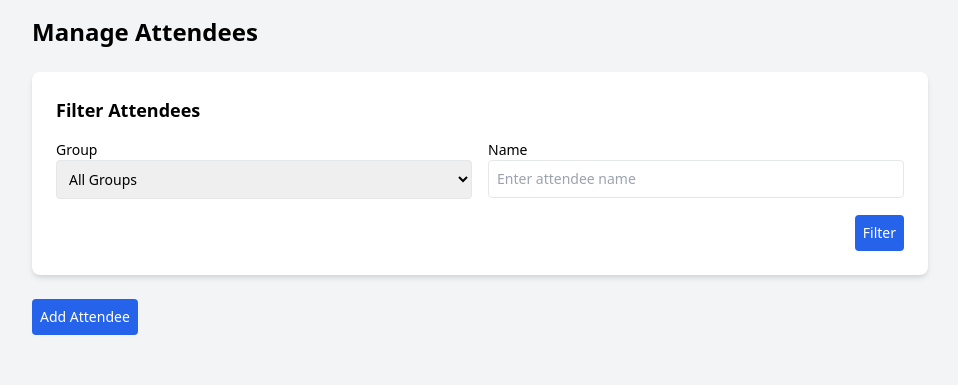
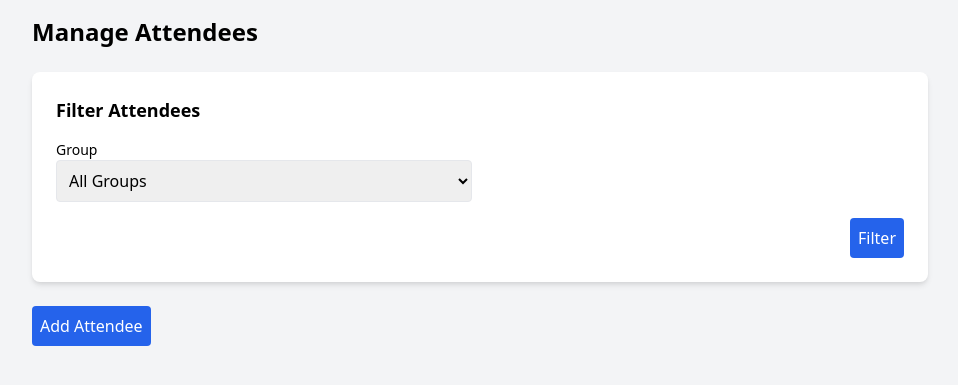
Before and after one commit to lebright85/rwc, a Flask app: page /manage_attendees in a window 1280 px wide. Shown: the part 60-445 px from the top of the page, without its empty margins (160-1118 px from the left). Run offline with Flask 3, Linux system fonts and the light colour scheme; the visitor is signed in with stand-in values (Sample User, id 1); data that the repository does not hold is empty; some libraries are stand-ins or nearby versions.

Commit message:
Update manage_attendees.html

```diff
--- a/templates/manage_attendees.html
+++ b/templates/manage_attendees.html
@@ -6,60 +6,60 @@
     <!-- Filter Form -->
     <div class="bg-white p-6 rounded-lg shadow-md mb-6">
         <h2 class="text-lg font-bold mb-4">Filter Attendees</h2>
-        <form method="GET" id="filterAttendeesForm">
+        <form method="GET">
             <div class="grid grid-cols-1 md:grid-cols-2 gap-4">
                 <div>
                     <label class="block text-sm font-medium">Group</label>
-                    <select name="group_filter" class="w-full border rounded p-2 text-sm">
+                    <select name="group_filter" class="w-full border rounded p-2">
                         <option value="all" {% if group_filter == 'all' %}selected{% endif %}>All Groups</option>
                         {% for group in groups %}
-                        <option value="{{ group }}" {% if group_filter == group %}selected{% endif %}>{{ group }}</option>
+                        <option value="{{ group[1] }}" {% if group_filter == group[1] %}selected{% endif %}>{{ group[1] }}</option>
                         {% endfor %}
                     </select>
                 </div>
-                <div>
-                    <label class="block text-sm font-medium">Name</label>
-                    <input type="text" name="name_filter" value="{{ name_filter }}" class="w-full border rounded p-2 text-sm" placeholder="Enter attendee name">
-                </div>
             </div>
             <div class="mt-4 flex justify-end">
-                <button type="submit" class="bg-blue-600 text-white p-2 rounded text-sm">Filter</button>
+                <button type="submit" class="bg-blue-600 text-white p-2 rounded">Filter</button>
             </div>
         </form>
     </div>
 
     <!-- Add Attendee Modal -->
     <div class="mb-6">
-        <button onclick="openModal('addAttendeeModal')" class="bg-blue-600 text-white p-2 rounded text-sm">Add Attendee</button>
+        <button onclick="openModal('addAttendeeModal')" class="bg-blue-600 text-white p-2 rounded">Add Attendee</button>
     </div>
     <div id="addAttendeeModal" class="fixed inset-0 bg-gray-600 bg-opacity-50 flex items-center justify-center hidden">
-        <div class="bg-white p-2 rounded-lg shadow-md w-full max-w-md max-h-[60vh] overflow-y-auto">
-            <h2 class="text-base font-bold mb-1">Add Attendee</h2>
-            <form method="POST" id="addAttendeeForm">
+        <div class="bg-white p-6 rounded-lg shadow-md w-full max-w-md">
+            <h2 class="text-lg font-bold mb-4">Add Attendee</h2>
+            <form method="POST">
                 <input type="hidden" name="action" value="add">
-                <div class="mb-1">
-                    <label class="block text-xs font-medium">Full Name</label>
-                    <input type="text" name="full_name" class="w-full border rounded p-1 text-xs" required>
+                <div class="mb-4">
+                    <label class="block text-sm font-medium">Full Name</label>
+                    <input type="text" name="full_name" class="w-full border rounded p-2" required>
                 </div>
-                <div class="mb-1">
-                    <label class="block text-xs font-medium">Attendee ID</label>
-                    <input type="text" name="attendee_id" class="w-full border rounded p-1 text-xs" required>
+                <div class="mb-4">
+                    <label class="block text-sm font-medium">Attendee ID</label>
+                    <input type="text" name="attendee_id" class="w-full border rounded p-2" required>
                 </div>
-                <div class="mb-1">
-                    <label class="block text-xs font-medium">Group</label>
-                    <input type="text" name="group" class="w-full border rounded p-1 text-xs">
+                <div class="mb-4">
+                    <label class="block text-sm font-medium">Groups</label>
+                    <select name="group_ids" multiple class="w-full border rounded p-2">
+                        {% for group in groups %}
+                        <option value="{{ group[0] }}">{{ group[1] }}</option>
+                        {% endfor %}
+                    </select>
                 </div>
-                <div class="mb-1">
-                    <label class="block text-xs font-medium">Group Details</label>
-                    <input type="text" name="group_details" class="w-full border rounded p-1 text-xs">
+                <div class="mb-4">
+                    <label class="block text-sm font-medium">Group Details</label>
+                    <input type="text" name="group_details" class="w-full border rounded p-2">
                 </div>
-                <div class="mb-1">
-                    <label class="block text-xs font-medium">Notes</label>
-                    <textarea name="notes" class="w-full border rounded p-1 text-xs h-16"></textarea>
+                <div class="mb-4">
+                    <label class="block text-sm font-medium">Notes</label>
+                    <textarea name="notes" class="w-full border rounded p-2"></textarea>
                 </div>
-                <div class="sticky bottom-0 bg-white pt-1 flex justify-end">
-                    <button type="button" onclick="closeModal('addAttendeeModal')" class="mr-2 bg-gray-300 p-1 rounded text-xs">Cancel</button>
-                    <button type="submit" form="addAttendeeForm" class="bg-blue-600 text-white p-1 rounded text-xs">Add</button>
+                <div class="flex justify-end">
+                    <button type="button" onclick="closeModal('addAttendeeModal')" class="mr-2 bg-gray-300 p-2 rounded">Cancel</button>
+                    <button type="submit" class="bg-blue-600 text-white p-2 rounded">Add</button>
                 </div>
             </form>
         </div>
@@ -69,53 +69,57 @@
     {% for attendee in attendees %}
     <div class="border-b py-4 last:border-b-0">
         <h3 class="text-md font-bold">
-            <a href="{{ url_for('attendee_profile', attendee_id=attendee[0]) }}" class="text-blue-600 hover:underline">{{ attendee[1] }}</a> ({{ attendee[2] }})
+            Attendee: {{ attendee[1] }} ({{ attendee[2] }})
         </h3>
-        <p>Group: {{ attendee[3] or 'N/A' }}</p>
-        <p>Group Details: {{ attendee[4] or 'N/A' }}</p>
-        <p>Notes: {{ attendee[5] or 'N/A' }}</p>
+        <p>Groups: {{ attendee_groups[attendee[0]]|map(attribute='1')|join(', ') or 'N/A' }}</p>
+        <p>Group Details: {{ attendee[3] or 'N/A' }}</p>
+        <p>Notes: {{ attendee[4] or 'N/A' }}</p>
         <div class="mt-2">
-            <button onclick="openModal('editAttendeeModal{{ attendee[0] }}')" class="bg-blue-600 text-white p-1 rounded mr-2 text-xs">Edit</button>
-            <form method="POST" id="deleteAttendeeForm{{ attendee[0] }}" class="inline">
+            <button onclick="openModal('editAttendeeModal{{ attendee[0] }}')" class="bg-blue-600 text-white p-1 rounded mr-2">Edit</button>
+            <form method="POST" class="inline">
                 <input type="hidden" name="action" value="delete">
                 <input type="hidden" name="attendee_id" value="{{ attendee[0] }}">
-                <button type="submit" form="deleteAttendeeForm{{ attendee[0] }}" class="bg-red-600 text-white p-1 rounded text-xs">Delete</button>
+                <button type="submit" class="bg-red-600 text-white p-1 rounded" onclick="return confirm('Are you sure you want to delete this attendee?')">Delete</button>
             </form>
+        </div>
     </div>
 
     <!-- Edit Attendee Modal -->
     <div id="editAttendeeModal{{ attendee[0] }}" class="fixed inset-0 bg-gray-600 bg-opacity-50 flex items-center justify-center hidden">
-            <div class="bg-white p-2 rounded-lg shadow-md w-full max-w-md max-h-[60vh] overflow-y-auto">
-                <h2 class="text-base font-bold mb-1">Edit Attendee</h2>
-                <form method="POST" id="editAttendeeForm{{ attendee[0] }}">
+        <div class="bg-white p-6 rounded-lg shadow-md w-full max-w-md">
+            <h2 class="text-lg font-bold mb-4">Edit Attendee</h2>
+            <form method="POST">
                 <input type="hidden" name="action" value="edit">
                 <input type="hidden" name="attendee_id" value="{{ attendee[0] }}">
-                    <div class="mb-1">
-                        <label class="block text-xs font-medium">Full Name</label>
-                        <input type="text" name="full_name" value="{{ attendee[1] }}" class="w-full border rounded p-1 text-xs" required>
+                <div class="mb-4">
+                    <label class="block text-sm font-medium">Full Name</label>
+                    <input type="text" name="full_name" value="{{ attendee[1] }}" class="w-full border rounded p-2" required>
                 </div>
-                    <div class="mb-1">
-                        <label class="block text-xs font-medium">Attendee ID</label>
-                        <input type="text" name="new_attendee_id" value="{{ attendee[2] }}" class="w-full border rounded p-1 text-xs" required>
+                <div class="mb-4">
+                    <label class="block text-sm font-medium">Attendee ID</label>
+                    <input type="text" name="new_attendee_id" value="{{ attendee[2] }}" class="w-full border rounded p-2" required>
                 </div>
-                    <div class="mb-1">
-                        <label class="block text-xs font-medium">Group</label>
-                        <input type="text" name="group" value="{{ attendee[3] }}" class="w-full border rounded p-1 text-xs">
+                <div class="mb-4">
+                    <label class="block text-sm font-medium">Groups</label>
+                    <select name="group_ids" multiple class="w-full border rounded p-2">
+                        {% for group in groups %}
+                        <option value="{{ group[0] }}" {% if group[0] in attendee_groups[attendee[0]] %}selected{% endif %}>{{ group[1] }}</option>
+                        {% endfor %}
+                    </select>
                 </div>
-                    <div class="mb-1">
-                        <label class="block text-xs font-medium">Group Details</label>
-                        <input type="text" name="group_details" value="{{ attendee[4] }}" class="w-full border rounded p-1 text-xs">
+                <div class="mb-4">
+                    <label class="block text-sm font-medium">Group Details</label>
+                    <input type="text" name="group_details" value="{{ attendee[3] }}" class="w-full border rounded p-2">
                 </div>
-                    <div class="mb-1">
-                        <label class="block text-xs font-medium">Notes</label>
-                        <textarea name="notes" class="w-full border rounded p-1 text-xs h-16">{{ attendee[5] }}</textarea>
+                <div class="mb-4">
+                    <label class="block text-sm font-medium">Notes</label>
+                    <textarea name="notes" class="w-full border rounded p-2">{{ attendee[4] }}</textarea>
                 </div>
-                    <div class="sticky bottom-0 bg-white pt-1 flex justify-end">
-                        <button type="button" onclick="closeModal('editAttendeeModal{{ attendee[0] }}')" class="mr-2 bg-gray-300 p-1 rounded text-xs">Cancel</button>
-                        <button type="submit" form="editAttendeeForm{{ attendee[0] }}" class="bg-blue-600 text-white p-1 rounded text-xs">Save</button>
+                <div class="flex justify-end">
+                    <button type="button" onclick="closeModal('editAttendeeModal{{ attendee[0] }}')" class="mr-2 bg-gray-300 p-2 rounded">Cancel</button>
+                    <button type="submit" class="bg-blue-600 text-white p-2 rounded">Save</button>
                 </div>
             </form>
-            </div>
         </div>
     </div>
     {% endfor %}
```
Lines whose indentation alone changed are shown as unchanged.
